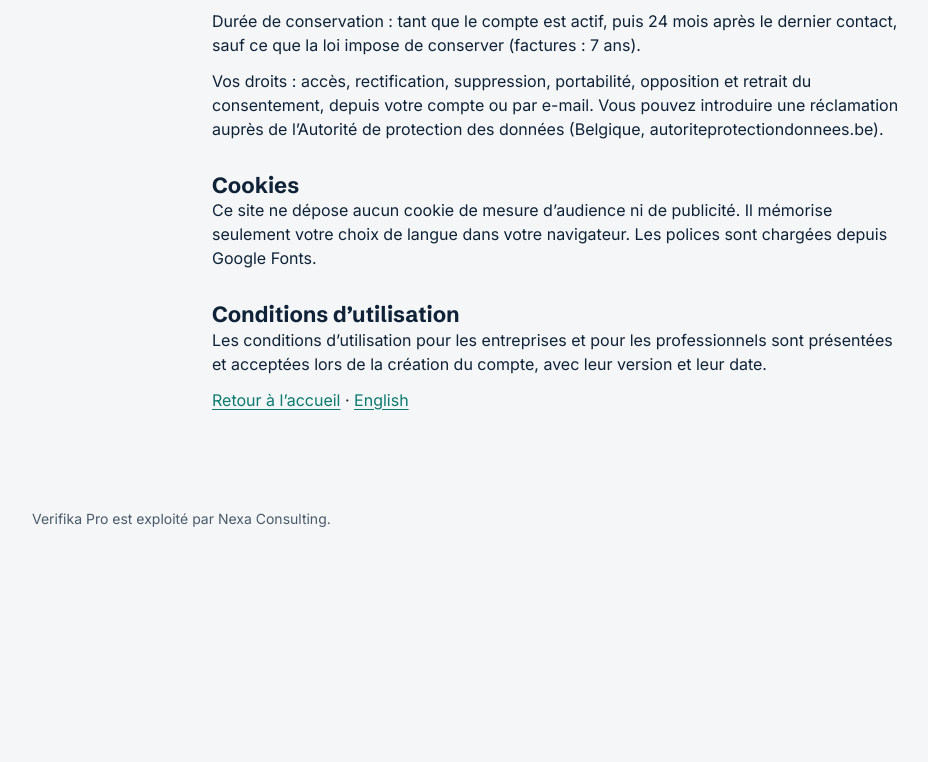
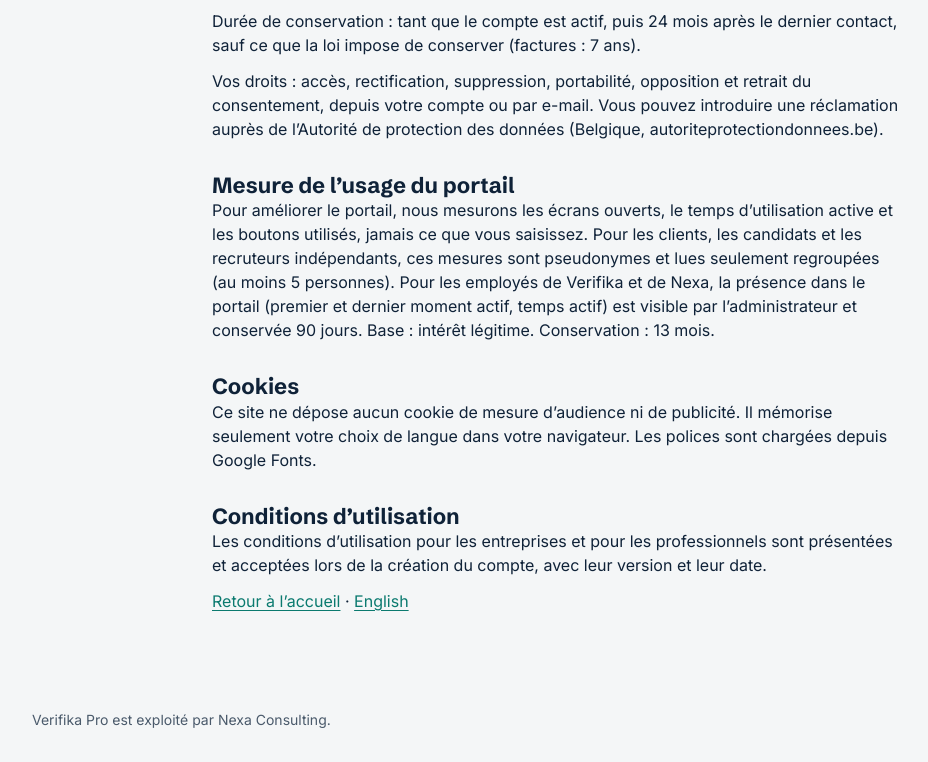
Before and after one commit to GabDNK/verifika-site, a plain HTML site: page legal-fr.html in a window 1280 px wide. Shown: the part 926-1688 px from the top of the page, without its empty margins (80-1008 px from the left). Before the commit the page ends 1487 px from the top, so only its background shows below. Drawn offline with Linux system fonts and the light colour scheme.

Commit message:
Publish site 2026-11-15T14:36Z

```diff
--- a/legal-fr.html
+++ b/legal-fr.html
@@ -39,6 +39,9 @@
   <p>Durée de conservation : tant que le compte est actif, puis 24 mois après le dernier contact, sauf ce que la loi impose de conserver (factures : 7 ans).</p>
   <p>Vos droits : accès, rectification, suppression, portabilité, opposition et retrait du consentement, depuis votre compte ou par e-mail. Vous pouvez introduire une réclamation auprès de l’Autorité de protection des données (Belgique, autoriteprotectiondonnees.be).</p>
 
+  <h2>Mesure de l’usage du portail</h2>
+  <p>Pour améliorer le portail, nous mesurons les écrans ouverts, le temps d’utilisation active et les boutons utilisés, jamais ce que vous saisissez. Pour les clients, les candidats et les recruteurs indépendants, ces mesures sont pseudonymes et lues seulement regroupées (au moins 5 personnes). Pour les employés de Verifika et de Nexa, la présence dans le portail (premier et dernier moment actif, temps actif) est visible par l’administrateur et conservée 90 jours. Base : intérêt légitime. Conservation : 13 mois.</p>
+
   <h2>Cookies</h2>
   <p>Ce site ne dépose aucun cookie de mesure d’audience ni de publicité. Il mémorise seulement votre choix de langue dans votre navigateur. Les polices sont chargées depuis Google Fonts.</p>
 
```
Also changed, not shown: legal.html (+3 -0 lines).
